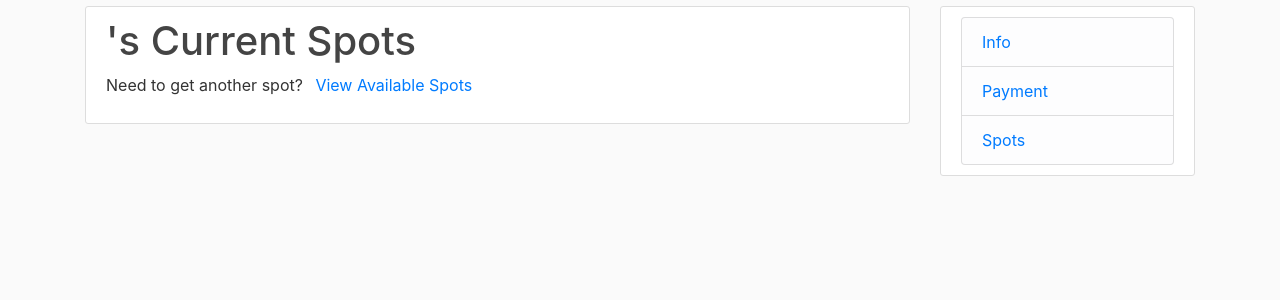
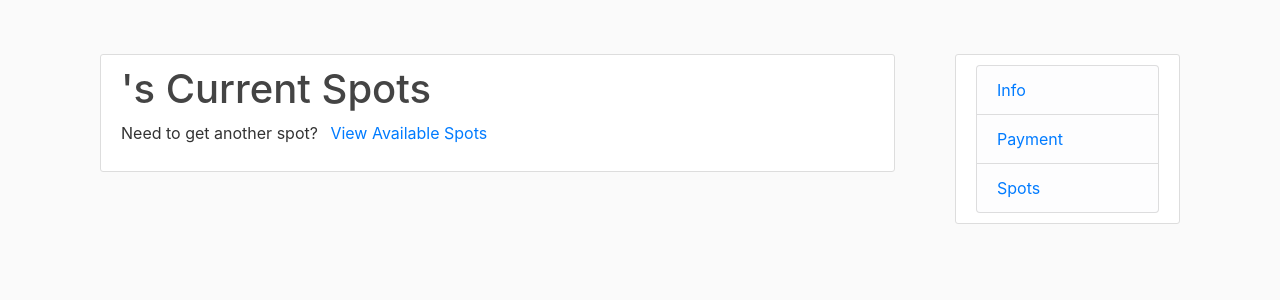
Before and after one commit to billybimbob/cs487-project, a Django app: page /account-spots/ in a window 1280 px wide. Shown: the part 74-374 px from the top of the page. Run offline with Django 3.2, Linux system fonts and the light colour scheme; a user stored in the database is signed in; parts of the project's set-up code (start-up, migrations or seed data) failed here and were passed over; some libraries are stand-ins or nearby versions.

Commit message:
whatever

```diff
--- a/accounts/templates/accounts/account.html
+++ b/accounts/templates/accounts/account.html
@@ -60,7 +60,7 @@
             {% if user.member %}
                 <a href='#'>Is a member</a>
             {% else %}
-                <a href="{% url 'accounts:account-member' %}">
+                <a href="{% url 'accounts:confirm-member' %}">
                 Member Sign Up
                 </a>
             {% endif %}
--- a/accounts/templates/accounts/payments.html
+++ b/accounts/templates/accounts/payments.html
@@ -1,6 +1,7 @@
 {% extends "accounts/base.html" %}
 {% load crispy_forms_tags %}
 {% block content %}
+<div class="container jumbo">
 <div class="content-section">
     <div class="media">
         <div class="media-body">
@@ -40,9 +41,11 @@
         </div>
     </form>
 </div>
+</div>
 {% endblock content %}
 
 {% block sidebar %}
+<div class="container jumbo">
 <div class="content-section">
     <ul class="list-group">
         <li class="list-group-item list-group-item-light"><a href="{% url 'accounts:account-info' %}">Info</a></li>
@@ -50,4 +53,5 @@
         <li class="list-group-item list-group-item-light"><a href="{% url 'accounts:account-spots' %}">Spots</a></li>
     </ul>
 </div>
+</div>
 {% endblock sidebar %}
--- a/accounts/templates/accounts/spots.html
+++ b/accounts/templates/accounts/spots.html
@@ -1,6 +1,8 @@
 {% extends "accounts/base.html" %}
 {% load crispy_forms_tags %}
 {% block content %}
+
+<div class="container jumbo">
 <div class="content-section">
     <div class="media">
         <div class="media-body">
@@ -13,9 +15,11 @@
         </p>
     </div>
 </div>
+</div>
 {% endblock content %}
 
 {% block sidebar %}
+<div class="container jumbo">
 <div class="content-section">
     <ul class="list-group">
         <li class="list-group-item list-group-item-light"><a href="{% url 'accounts:account-info' %}">Info</a></li>
@@ -23,4 +27,5 @@
         <li class="list-group-item list-group-item-light"><a href="{% url 'accounts:account-spots' %}">Spots</a></li>
     </ul>
 </div>
+</div>
 {% endblock sidebar %}
```
Also changed, not shown: db.sqlite3.
